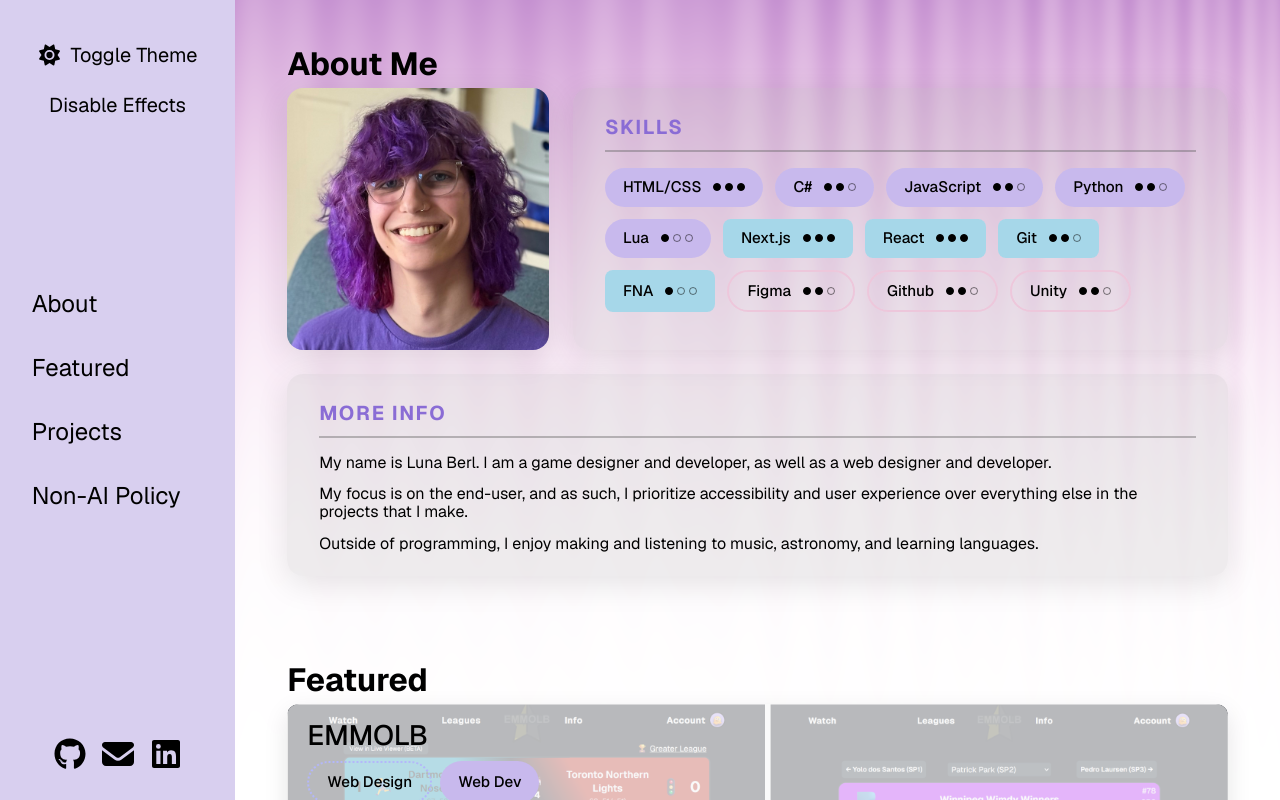
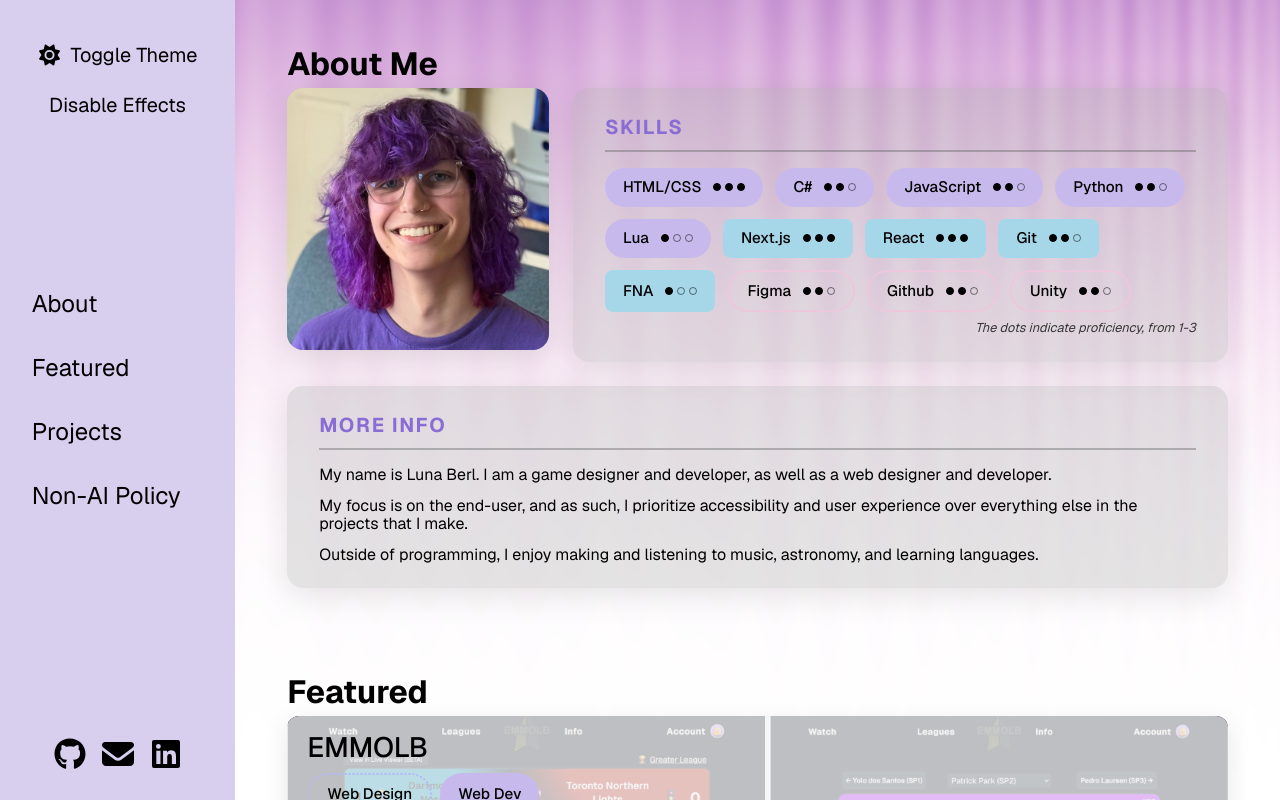
Before and after one commit to Echoviax/portfolio2, a Next.js app: page / in a window 1280 px wide. Shown: the top 800 px of the page. Built offline with nearby package versions, Linux system fonts and the light colour scheme.

Commit message:
footer for skills

```diff
--- a/app/components/About.tsx
+++ b/app/components/About.tsx
@@ -14,7 +14,7 @@
             </div>
             <div className="about-cell" id="about-skills">
                 <h2>Skills</h2>
-                {/* These'll eventually be color/shape coded and have an indicator of proficiency */}
+
                 <div id="about-skill-parent">
                     {/* Programming languages */}
                     <SkillCell name="HTML/CSS" category="language" level={3} />
@@ -34,6 +34,10 @@
                     <SkillCell name="Github" category="app" level={2} />
                     <SkillCell name="Unity" category="app" level={2} />
                 </div>
+
+                <div className="skill-footer">
+                    <p>The dots indicate proficiency, from 1-3</p>
+                </div>
             </div>
             <div className="about-cell" id="about-about">
                 <h2>More Info</h2>
--- a/app/components/ShaderBackground.tsx
+++ b/app/components/ShaderBackground.tsx
@@ -166,5 +166,5 @@
         };
     }, []);
 
-    return <div ref={mountRef} className="fixed top-0 left-0 w-full h-full -z-10" />;
+    return <div ref={mountRef} className="fixed top-0 left-0 w-full h-full -z-10" aria-hidden={true} />;
 }
--- a/app/styles/About.css
+++ b/app/styles/About.css
@@ -79,7 +79,19 @@
     display: flex;
     gap: 12px;
     flex-wrap: wrap;
-    overflow-y: scroll;
+    overflow-y: auto;
+    flex-grow: 1;
+    padding-bottom: 6px;
+    align-content: flex-start;
+}
+
+.skill-footer {
+    display: flex;
+    justify-content: flex-end;
+    font-style: italic;
+    opacity: 0.75;
+    font-size: 0.8rem;
+    margin-top: auto;
 }
 
 #about-image {
@@ -99,6 +111,8 @@
 
 #about-skills {
     grid-area: skills;
+    display: flex;
+    flex-direction: column;
 
     animation-delay: 0.1s;
 }
--- a/app/styles/Theme.css
+++ b/app/styles/Theme.css
@@ -2,7 +2,7 @@
   --bg-color: #fff;
   --primary-color: #d8cfef;
   --outline-color: #8a6cd5;
-  --panel-color: #ababab30;
+  --panel-color: #ababab50;
   --hover-color: #ffffff62;
   --main-text: black;
   --invert-text: white;
@@ -22,7 +22,7 @@
   --bg-color: #0e0e0e;
   --primary-color: #4d3f6f;
   --outline-color: #a897d4;
-  --panel-color: #93939330;
+  --panel-color: #93939350;
   --hover-color: #ffffff24;
   --main-text: white;
   --invert-text: black;
```
